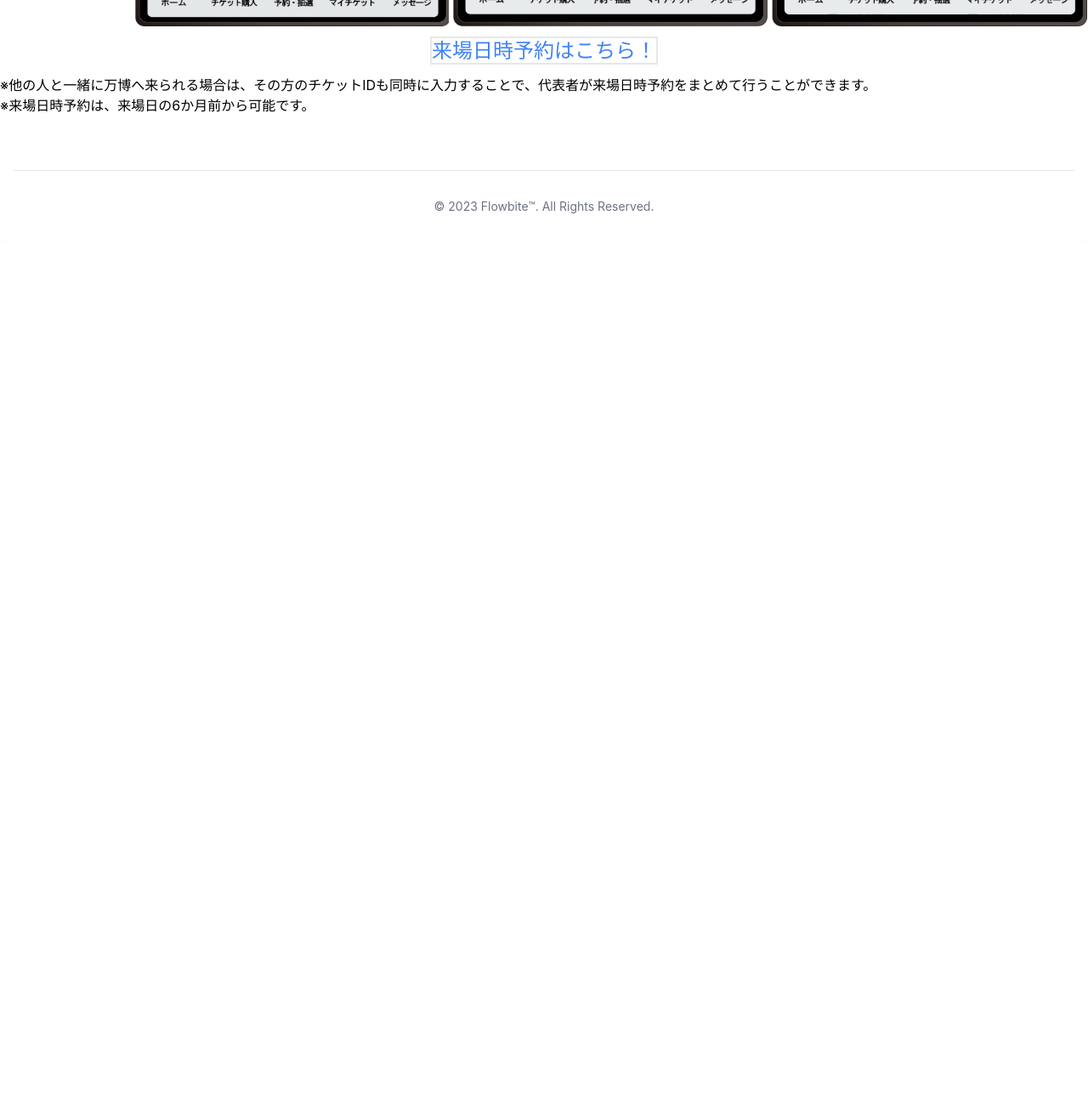
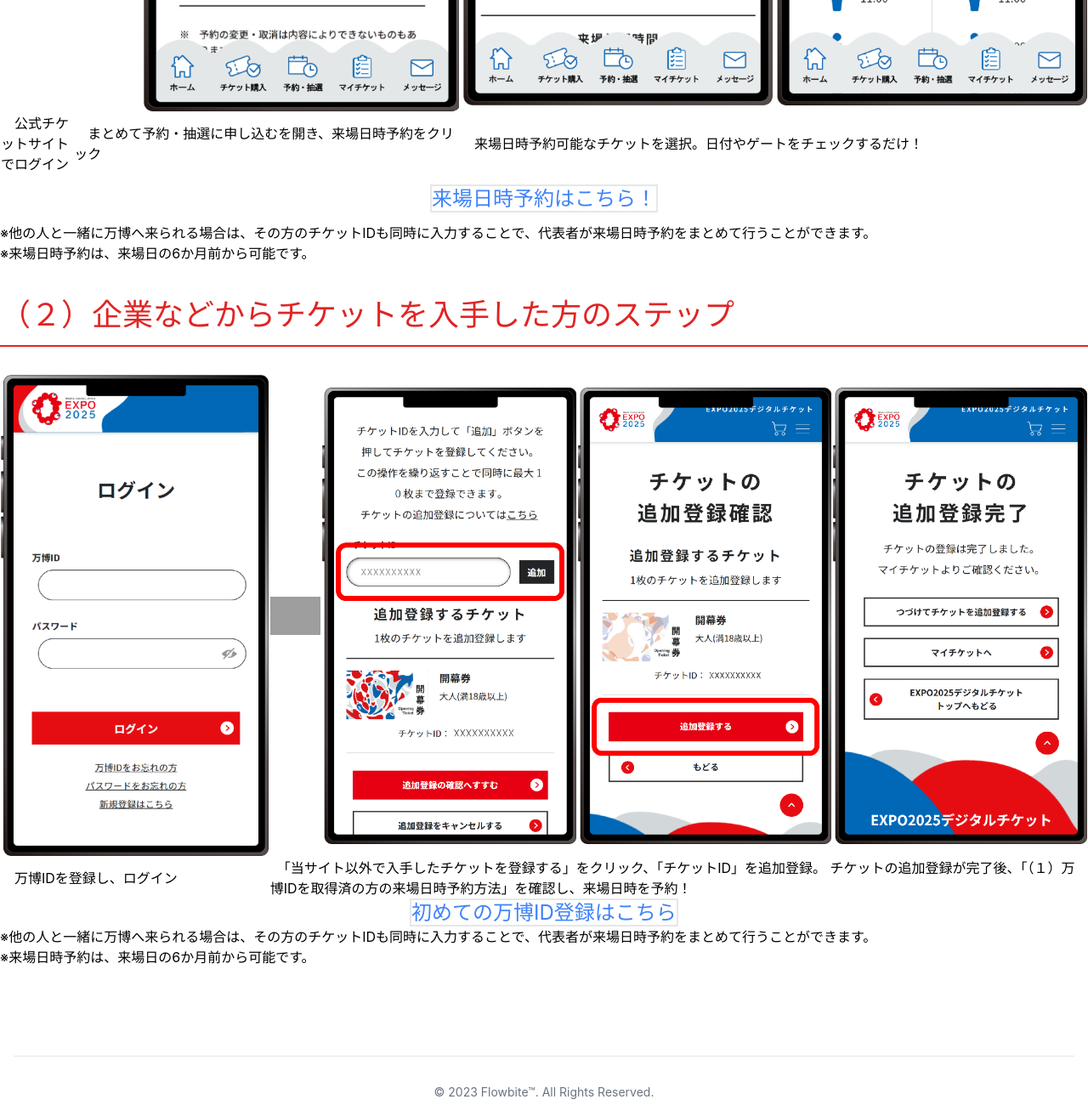
Before and after one commit to iwasa-iwasa/osakaBanpaku, a plain HTML site: page attention.html in a window 1280 px wide. Shown: the part 1140-2440 px from the top of the page at 85% size. Before the commit the page ends 1425 px from the top, so only its background shows below. Drawn offline with nearby package versions, Linux system fonts and the light colour scheme; grey boxes are pictures that could not be loaded.

Commit message:
提出分まで完成！

```diff
--- a/attention.html
+++ b/attention.html
@@ -63,6 +63,11 @@
 
     </header>
     <main>
+        <style>
+            html {
+                scroll-behavior: smooth;
+            }
+        </style>
         <div class="py-8 mx-auto my-6 size-full text-center text-4xl bg-blue-600 text-white">
             <h1>～大阪万博を楽しむために～</h1>
         </div>
@@ -72,7 +77,7 @@
                 <tbody>
                     <tr class=" bg-white border-b dark:bg-gray-800 dark:border-gray-700 border-gray-200">
                         <th scope="row" class="py-2 px-1 font-medium text-blue-600 whitespace-nowrap dark:text-white">
-                            ▼日時予約をしましょう
+                            <a href="#yoyaku1">▼日時予約をしましょう</a>
                         </th>
                         <td class="py-2 px-1 font-medium text-red-600 whitespace-nowrap dark:text-white">
                             ▼会場へは公共交通機関で
@@ -108,16 +113,16 @@
         </div>
 
 
-        <div class="container w-4/6 mx-auto">
+        <div class="container w-4/6 mx-auto my-10">
             <div class=" py-4 my-3 text-4xl bg-blue-600 text-white">
-                <div class="">
+                <div id="yoyaku1">
                     <h1 class="text-center">日時予約をしましょう</h1>
                 </div>
             </div>
 
-            <h1 class="text-red-600 text-4xl">（１）万博IDを取得済みの方の来場日時予約方法</h1>
+            <h1 class="text-red-600 text-4xl mt-8 mb-4">（１）万博IDを取得済みの方の来場日時予約方法</h1>
             <hr class="border border-red-600">
-            <p class="text-2xl">入場チケットをお持ちの方でも来場日時の予約をしないと入場できない可能性があります。</p>
+            <p class="text-2xl mb-8">入場チケットをお持ちの方でも来場日時の予約をしないと入場できない可能性があります。</p>
             <div>
                 <table class="table-auto">
                     <tr>
@@ -126,6 +131,17 @@
                         <td><img src="../osakaBanpaku/images/reservation2.png"></td>
                         <td><img src="../osakaBanpaku/images/reservation3.png"></td>
                         <td><img src="../osakaBanpaku/images/reservation4.png"></td>
+                    </tr>
+                    <tr>
+                        <td>
+                            <p>　公式チケットサイトでログイン</p>
+                        </td>
+                        <td colspan="2">
+                            <p>　まとめて予約・抽選に申し込むを開き、来場日時予約をクリック</p>
+                        </td>
+                        <td colspan="2">
+                            <p>　来場日時予約可能なチケットを選択。日付やゲートをチェックするだけ！</p>
+                        </td>
                     </tr>
                 </table>
             </div>
@@ -137,6 +153,41 @@
             <p>※他の人と一緒に万博へ来られる場合は、その方のチケットIDも同時に入力することで、代表者が来場日時予約をまとめて行うことができます。</p>
             <p> ※来場日時予約は、来場日の6か月前から可能です。</p>
         </div>
+
+        <div class="container w-4/6 mx-auto my-10">
+
+
+            <h1 class="text-red-600 text-4xl mt-8 mb-4">（２）企業などからチケットを入手した方のステップ</h1>
+            <hr class="border border-red-600 mb-8">
+            <div>
+                <table class="table-auto">
+                    <tr>
+                        <td><img src="../osakaBanpaku/images/logticke1.png"></td>
+                        <td><img src="../osakaBanpaku/images/logticke2.png"></td>
+                        <td><img src="../osakaBanpaku/images/logticke3.png"></td>
+                        <td><img src="../osakaBanpaku/images/logticke4.png"></td>
+                        <td><img src="../osakaBanpaku/images/logticke5.png"></td>
+                    </tr>
+                    <tr>
+                        <td>
+                            <p>　万博IDを登録し、ログイン</p>
+                        </td>
+                        <td colspan="4">
+                            <p>　「当サイト以外で入手したチケットを登録する」をクリック、「チケットID」を追加登録。
+                                チケットの追加登録が完了後、「（１）万博IDを取得済の方の来場日時予約方法」を確認し、来場日時を予約！</p>
+                        </td>
+                    </tr>
+                </table>
+            </div>
+            <h1 class="text-blue-500 text-2xl my-5 text-center">
+                <a class="border-2" href="https://ticket.expo2025.or.jp/myticket/">
+                    初めての万博ID登録はこちら
+                </a>
+            </h1>
+            <p>※他の人と一緒に万博へ来られる場合は、その方のチケットIDも同時に入力することで、代表者が来場日時予約をまとめて行うことができます。</p>
+            <p>※来場日時予約は、来場日の6か月前から可能です。</p>
+        </div>
+
     </main>
 
 
```
Also changed, not shown: images/logticke1.png (added), images/logticke3.png (added), images/logticke4.png (added), images/logticke5.png (added), 1 other file.
